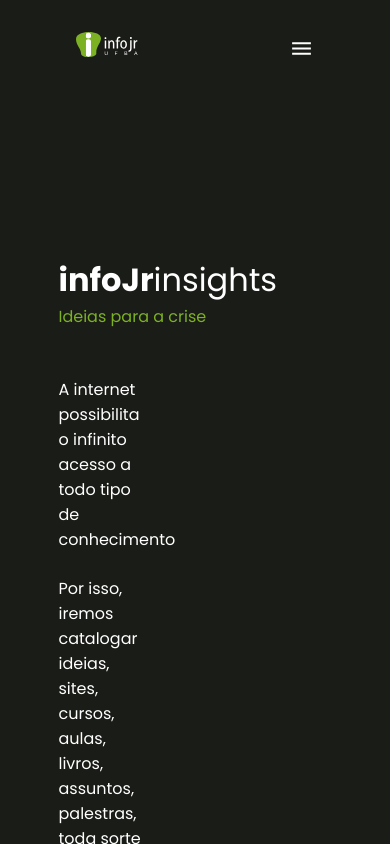
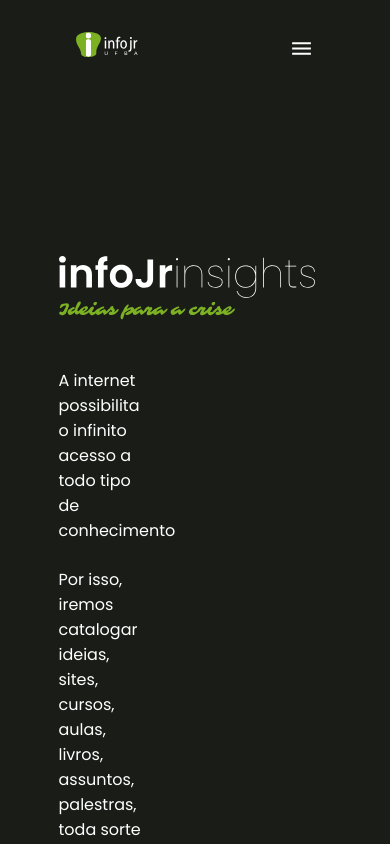
Before and after one commit to laisapereira/infojr-insights, a Next.js app in the folder front-end/infojr-insights/: page / in a window 390 px wide. Built offline with nearby package versions, Linux system fonts and the light colour scheme.

Commit message:
aside desktop finalizado, falta responsivo

```diff
--- a/front-end/infojr-insights/src/components/AsideHome/index.tsx
+++ b/front-end/infojr-insights/src/components/AsideHome/index.tsx
@@ -2,11 +2,12 @@
 import { Container,  Title, Main, Buttons} from '../../styles/asidehome'
 import { Button } from '../../styles/header'
 
+
 const AsideHome: React.FC = () => (
     <Container>
         <Title>
-            <h1>infoJr<span>insights</span></h1>
-            <p>Ideias para a crise</p>
+            <img style= {{width: "16rem" }}src={'infoJrinsights.svg'} alt="logo" />
+            <img style= {{width: "11rem" }}src={'subtitle.svg'} alt="subtitle" />
         </Title>
 
         <Main>
@@ -21,8 +22,8 @@
 
 
         <Buttons>
-            <a href="#"><Button id="first">Adicionar link</Button></a>
-            <a href="#"><button id="second">Ver todos os links</button></a>
+            <a href="#"><Button id="button-aside-one">Adicionar link</Button></a>
+            <a href="#" ><Button id="button-aside-two" >Ver todos os links</Button></a>
             <p>Feito com 💚 <span>Info Jr UFBA</span></p>
 
         </Buttons>
--- a/front-end/infojr-insights/src/styles/asidehome.ts
+++ b/front-end/infojr-insights/src/styles/asidehome.ts
@@ -16,19 +16,14 @@
 `
 export const Title = styled.div`
 
-    span {
-        font-weight: lighter;
-        color:white;
-    }
-
-    p {
-        color: ${props => props.theme.colors.primary}
-    }
+    display:flex;
+    flex-direction:column;
+    gap: 0.2rem
 
 
 `
 export const Main = styled.div`
-    width: 31%;
+    width: 32%;
     display:flex;
     flex-direction:column;
     gap: 1.5rem;
@@ -43,9 +38,29 @@
     display:flex;
     flex-direction:column;
     align-items:center;
-    width: 18em;
+    margin-left: -40rem;
+    gap: 2.2rem;
 
+    #button-aside-one,
+    #button-aside-two {
+        padding: 1rem 7rem;
+        border-radius: 3rem;
+        height:max-content;
 
+        &:hover {
+            cursor:pointer;
+        }
+    }
+
+    #button-aside-two {
+        background-color: transparent;
+        border:1px solid ${props => props.theme.colors.primary};
+        padding: 1rem 6rem;
+
+        &:hover {
+           background-color:  ${props => props.theme.colors.primary};
+        }
+    }
 
 
 
--- a/front-end/infojr-insights/src/styles/header.ts
+++ b/front-end/infojr-insights/src/styles/header.ts
@@ -88,7 +88,8 @@
                 right: 20%;
                 height: 50vh;
                 border-radius: 1.2rem;
-                border: 1px solid white;
+                background-color: ${props => props.theme.colors.background};
+                overflow:hidden;
 
 
             }
```
Also changed, not shown: front-end/infojr-insights/public/infoJrinsights.svg (added), front-end/infojr-insights/public/subtitle.svg (added).
